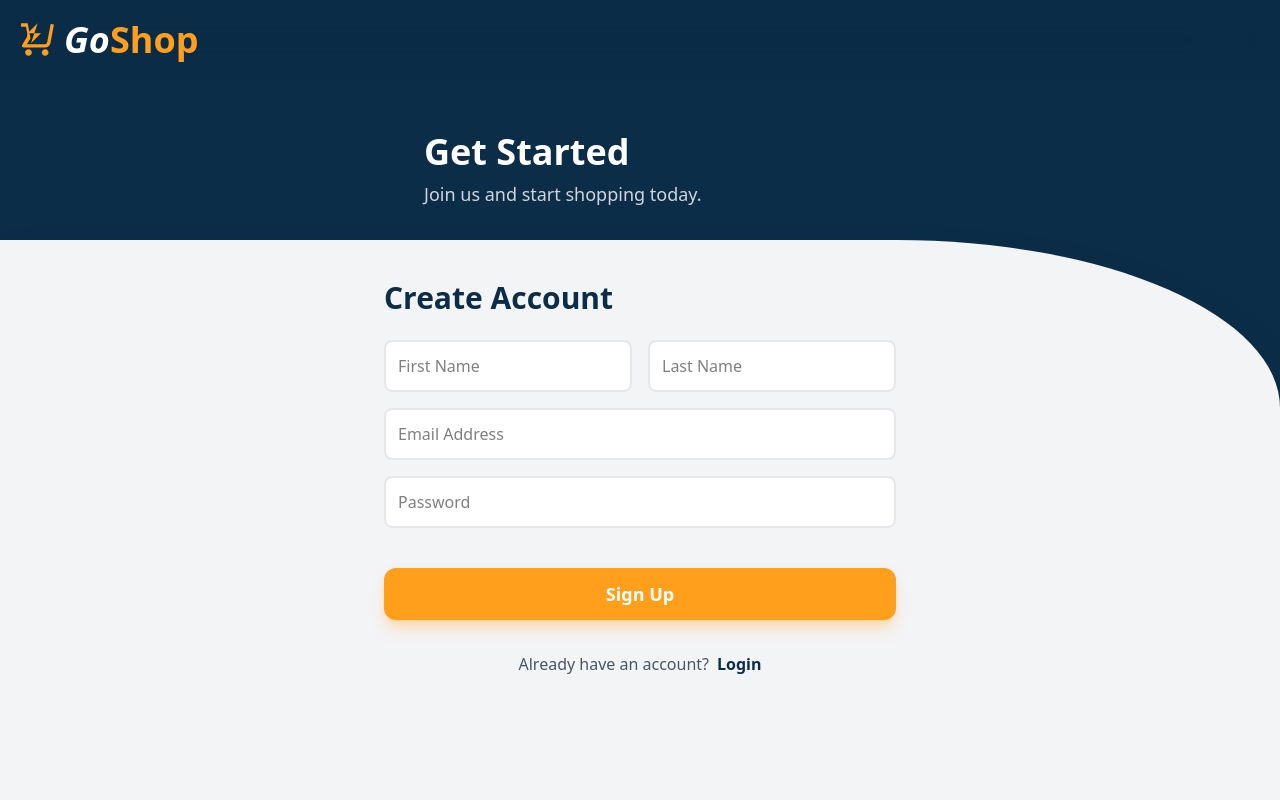
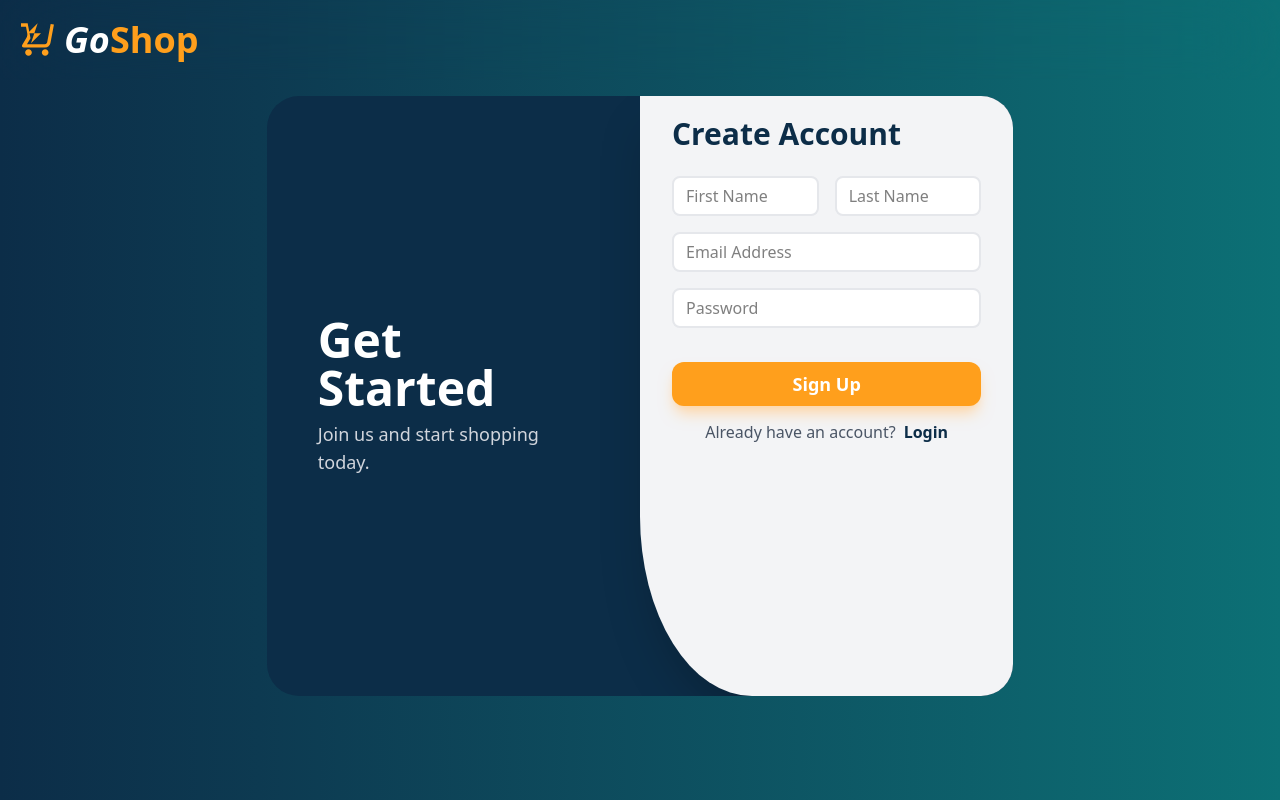
Before and after one commit to shradhanandpatil200411/GoShop, a React app in the folder FrontEnd/: page / in a window 1280 px wide. Built offline with nearby package versions, Linux system fonts and the light colour scheme; no server answers; the HTML template or start-up script is replaced by a standard one.

Commit message:
Add GSAP animations to AuthenticationPage and Navbar; update dependencies in package.json and package-lock.json

```diff
--- a/FrontEnd/package.json
+++ b/FrontEnd/package.json
@@ -10,9 +10,11 @@
     "preview": "vite preview"
   },
   "dependencies": {
+    "@gsap/react": "^2.1.2",
     "@reduxjs/toolkit": "^2.11.0",
     "@tailwindcss/vite": "^4.1.17",
     "axios": "^1.13.2",
+    "gsap": "^3.13.0",
     "react": "^19.2.0",
     "react-dom": "^19.2.0",
     "react-hook-form": "^7.66.1",
--- a/FrontEnd/src/App.jsx
+++ b/FrontEnd/src/App.jsx
@@ -5,10 +5,14 @@ import { useEffect } from "react";
 import { asyncCurrentUserAction } from "./Store/Actions/userActions";
 import { useDispatch } from "react-redux";
 import { useNavigate } from "react-router";
+import gsap from "gsap";
+import { SplitText } from "gsap/all";
+import { useGSAP } from "@gsap/react";
 
 function App() {
   const dispatch = useDispatch();
   const navigate = useNavigate();
+  gsap.registerPlugin(SplitText, useGSAP);
   useEffect(() => {
     dispatch(asyncCurrentUserAction(navigate));
   }, []);
--- a/FrontEnd/src/Components/Navbar.jsx
+++ b/FrontEnd/src/Components/Navbar.jsx
@@ -4,7 +4,7 @@ import StoreLogo from "./StoreLogo";
 function Navbar() {
   return (
     <>
-      <nav className='flex justify-between px-4 py-5 bg-Deep-Navy-Blue/10  fixed backdrop-blur-2xl w-full z-50'>
+      <nav className='flex justify-between px-4 py-5 bg-Deep-Navy-Blue/10 lg:bg-transparent  fixed backdrop-blur-2xl w-full z-50'>
         <div>
           <StoreLogo />
         </div>
--- a/FrontEnd/src/Pages/AuthenticationPage.jsx
+++ b/FrontEnd/src/Pages/AuthenticationPage.jsx
@@ -2,15 +2,23 @@ import { useForm } from "react-hook-form";
 import { useDispatch } from "react-redux";
 import { useEffect, useState } from "react";
 import { useNavigate } from "react-router";
+import { useGSAP } from "@gsap/react";
+
 import {
   asyncLoginUserAction,
   asyncRegisterUserAction,
 } from "../Store/Actions/userActions";
+import gsap from "gsap";
+import { useRef } from "react";
+import { SplitText } from "gsap/all";
 
 function AuthenticationPage() {
   const [isLogin, setIsLogin] = useState(false);
   const navigate = useNavigate();
   const dispatch = useDispatch();
+  const fromRef = useRef();
+  const headingRef = useRef();
+  const paraRef = useRef();
 
   const {
     register,
@@ -32,6 +40,51 @@ function AuthenticationPage() {
     clearErrors();
   }, [isLogin, reset, clearErrors]);
 
+  const { contextSafe } = useGSAP(
+    () => {
+      let tl = gsap.timeline();
+      // let split = SplitText.create(headingRef.current, { type: "chars" });
+      tl.from(headingRef.current, {
+        x: -100,
+        opacity: 0,
+        stagger: 0.1,
+      });
+      tl.from(paraRef.current, {
+        x: -100,
+        opacity: 0,
+      });
+      tl.from(fromRef.current, {
+        x: 500,
+        opacity: 0,
+      });
+
+      tl.from(".input", {
+        y: 10,
+        opacity: 0,
+        stagger: 0.1,
+      });
+    },
+    { revertOnUpdate: true }
+  );
+
+  const handelLogin = contextSafe(() => {
+    gsap.from(".section", {
+      onStart: () => {
+        setIsLogin(!isLogin);
+      },
+      x: 100,
+      opacity: 0,
+    });
+    gsap.from(".input", {
+      onStart: () => {
+        setIsLogin(!isLogin);
+      },
+      y: 100,
+      opacity: 0,
+      stagger: 0.4,
+    });
+  });
+
   const submitHandle = (data) => {
     if (isLogin) {
       const loginData = { email: data.email, password: data.password };
@@ -49,22 +102,35 @@ function AuthenticationPage() {
   };
 
   const getInputClass = (error) => {
-    return `w-full outline-none rounded-lg px-3 py-3 bg-white border-2 transition-colors duration-200
+    return ` w-full outline-none rounded-lg px-3 lg:h-10 lg:py-2 py-3 bg-white border-2 transition-colors duration-200
       ${
         error
           ? "border-red-500 focus:border-red-500"
-          : "border-gray-200 focus:border-[#0C2D48]"
+          : "border-gray-200 focus:border-[#FF9F1C]"
       }`;
   };
 
+  const sectionClass = (isLogin) => {
+    return `h-screen lg:flex ${
+      isLogin && "lg:flex-row-reverse"
+    } lg:w-7/12 lg:h-[75vh] lg:rounded-4xl lg:mx-auto bg-Deep-Navy-Blue overflow-hidden`;
+  };
+
+  const formClass = (isLogin) => {
+    return `form h-[70vh] lg:h-full lg:w-1/2 lg:pt-5 bg-gray-100 rounded-tr-[30%] lg:rounded-tr-none lg:rounded-bl-[30%] ${
+      isLogin && "lg:rounded-br-[30%] lg:rounded-bl-none"
+    } px-8 pt-10 shadow-2xl`;
+  };
+
   return (
-    <section className='h-screen bg-Deep-Navy-Blue overflow-hidden'>
+    <div className='lg:pt-24 bg-linear-to-r  from-Deep-Navy-Blue h-screen to-[#0c7075]'>
+      <section className={sectionClass(isLogin)}>
         {/* --- HEADER SECTION --- */}
-      <div className='h-[30vh] px-10 w-full max-w-lg mx-auto flex flex-col justify-end py-8 text-white'>
-        <h1 className='text-4xl font-bold mb-2'>
+        <div className='section h-[30vh] lg:w-5/12 lg:justify-center lg:h-full lg:px-5  px-10 w-full max-w-lg mx-auto flex flex-col justify-end py-8 text-white'>
+          <h1 ref={headingRef} className='text-4xl lg:text-5xl font-bold mb-2 '>
             {isLogin ? "Welcome Back!" : "Get Started"}
           </h1>
-        <p className='text-lg font-light text-gray-300'>
+          <p ref={paraRef} className='text-lg font-light text-gray-300'>
             {isLogin
               ? "Sign in to continue to your account."
               : "Join us and start shopping today."}
@@ -72,16 +138,17 @@ function AuthenticationPage() {
         </div>
 
         {/* --- FORM SECTION --- */}
-      <div className='h-[70vh] bg-gray-100 rounded-tr-[30%] px-8 pt-10 shadow-2xl'>
+        <div className={formClass(isLogin)}>
           <form
+            ref={fromRef}
             onSubmit={handleSubmit(submitHandle)}
-          className='max-w-lg mx-auto flex flex-col gap-4'>
+            className='max-w-lg mx-auto flex flex-col gap-4 '>
             <h2 className='text-Deep-Navy-Blue font-bold text-3xl mb-2'>
               {isLogin ? "Sign In" : "Create Account"}
             </h2>
 
             {!isLogin && (
-            <div className='flex gap-4'>
+              <div className='flex gap-4 input'>
                 {/* firstName */}
                 <div className='w-1/2 flex flex-col gap-1'>
                   <input
@@ -96,7 +163,7 @@ function AuthenticationPage() {
                   )}
                 </div>
                 {/* lastName */}
-              <div className='w-1/2 flex flex-col gap-1'>
+                <div className='w-1/2 flex flex-col gap-1 input'>
                   <input
                     {...register("lastName", { required: "Required" })}
                     placeholder='Last Name'
@@ -112,7 +179,7 @@ function AuthenticationPage() {
             )}
 
             {/* Email */}
-          <div className='flex flex-col gap-1'>
+            <div className='flex flex-col gap-1 input'>
               <input
                 {...register("email", {
                   required: "Email is required",
@@ -133,7 +200,7 @@ function AuthenticationPage() {
             </div>
 
             {/* Password */}
-          <div className='flex flex-col gap-1'>
+            <div className='flex flex-col gap-1 input'>
               <input
                 {...register("password", {
                   required: "Password is required",
@@ -151,23 +218,24 @@ function AuthenticationPage() {
             </div>
 
             {/* Submit Button */}
-          <button className='mt-6 bg-Bright-Orange active:scale-95 transition-transform text-white font-bold text-lg rounded-xl py-3 w-full shadow-lg shadow-orange-200'>
+            <button className='mt-6 lg:mt-2 lg:py-2 bg-Bright-Orange active:scale-95 transition-transform text-white font-bold text-lg rounded-xl py-3 w-full shadow-lg shadow-orange-200 input'>
               {isLogin ? "Sign In" : "Sign Up"}
             </button>
 
             {/* Toggle Link */}
-          <div className='mt-4 flex justify-center gap-2 text-gray-600 font-medium'>
+            <div className='mt-4 lg:mt-2 flex justify-center gap-2 text-gray-600 font-medium input'>
               <p>{isLogin ? "New here?" : "Already have an account?"}</p>
               <button
                 type='button' // Important: Prevent form submit
                 className='text-Deep-Navy-Blue font-bold hover:underline'
-              onClick={() => setIsLogin(!isLogin)}>
+                onClick={handelLogin}>
                 {isLogin ? "Create Account" : "Login"}
               </button>
             </div>
           </form>
         </div>
       </section>
+    </div>
   );
 }
 
```
Also changed, not shown: 1 other file (tests, documents, lock files or other folders). Lines whose indentation alone changed are shown as unchanged.
